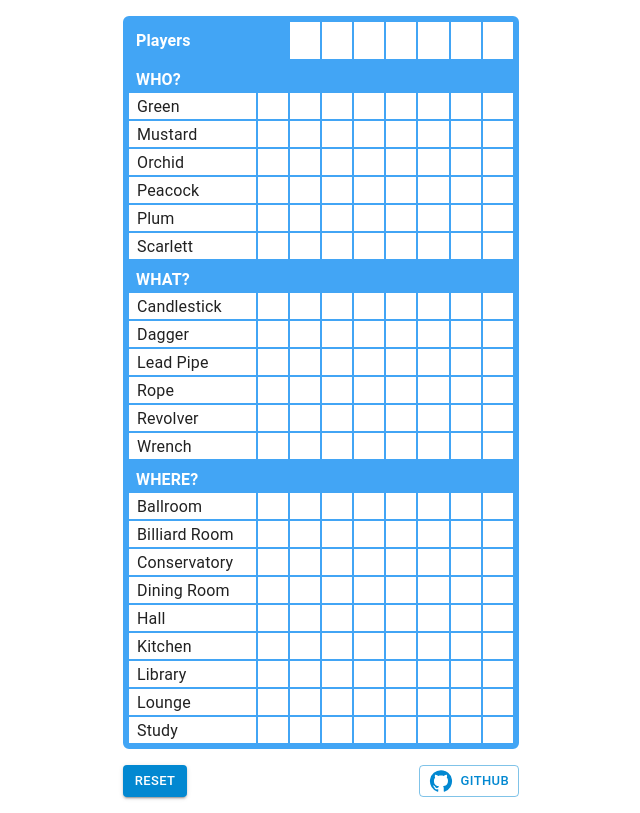
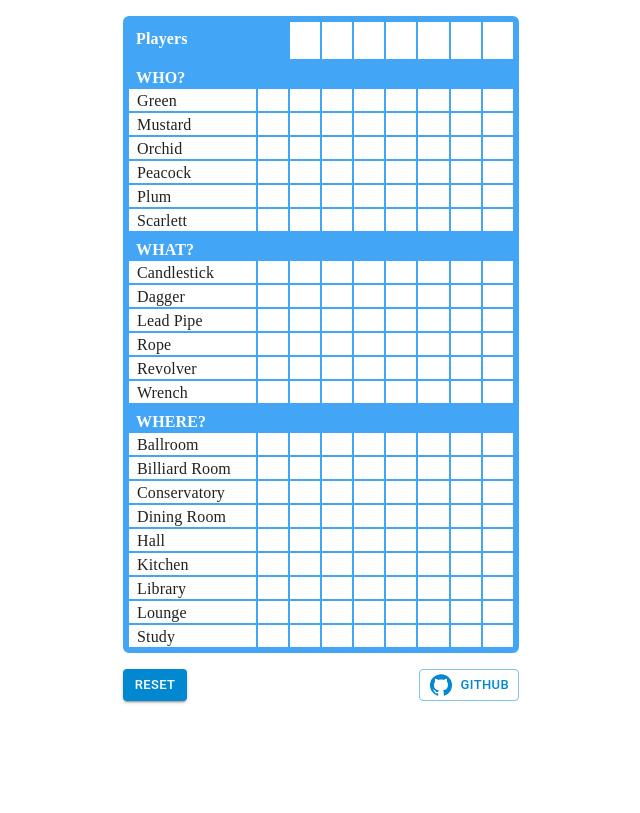
Before and after one commit to jimnguyen77/clue-sheet, a React (Vite) app: page / in a window 1280 px wide. Shown: the whole page, without its empty margins (319-959 px from the left). Built offline with nearby package versions, Linux system fonts and the light colour scheme.

Commit message:
update to match the harry potter equivalent that uses multiple markings

```diff
--- a/src/common/data.constants.ts
+++ b/src/common/data.constants.ts
@@ -1,5 +1,7 @@
 // change checkmark symbol here
 export const CheckMark = '✓';
+export const QuestionMark = '?';
+export const XMark = '✗';
 
 // change player names here
 export const PLAYERS = ['Green', 'Mustard', 'Orchid', 'Peacock', 'Plum', 'Scarlett'];
--- a/src/common/row-item.component.tsx
+++ b/src/common/row-item.component.tsx
@@ -1,13 +1,21 @@
 import { Fragment } from 'react';
 import { Grid, Theme } from '@mui/material';
-import { CheckMark, NumBoxes } from './data.constants';
+import { CheckMark, NumBoxes, QuestionMark, XMark } from './data.constants';
 import { gridSectionTitleStyle, gridCheckboxStyle } from './styles.constants';
+
+// Define the different states
+const BoxStates = {
+  BLANK: 0,
+  CHECKMARK: 1,
+  X_MARK: 2,
+  QUESTION_MARK: 3,
+};
 
 type RowItemProps = {
   boxIndex: number;
-  boxes: boolean[][];
+  boxes: number[][];
   name: string;
-  setBoxes: React.Dispatch<React.SetStateAction<boolean[][]>>;
+  setBoxes: React.Dispatch<React.SetStateAction<number[][]>>;
   theme: Theme;
 };
 
@@ -16,9 +24,7 @@ const RowItem = ({ boxIndex, boxes, name, setBoxes, theme }: RowItemProps) => (
     <Grid item xs={4} sx={gridSectionTitleStyle(theme)}>
       {name}
     </Grid>
-    {Array(NumBoxes.CHECK_BOXES)
-      .fill(null)
-      .map((_, index) => (
+    {Array.from({ length: NumBoxes.CHECK_BOXES }).map((_, index) => (
       <Grid
         item
         xs={1}
@@ -26,11 +32,15 @@ const RowItem = ({ boxIndex, boxes, name, setBoxes, theme }: RowItemProps) => (
         sx={gridCheckboxStyle(theme)}
         onClick={() => {
           const newBoxes = boxes.map((row) => row.slice());
-            newBoxes[boxIndex][index] = !newBoxes[boxIndex][index];
+          // Cycle through the states
+          newBoxes[boxIndex][index] = (newBoxes[boxIndex][index] + 1) % 4;
           setBoxes(newBoxes);
         }}
       >
-          {boxes[boxIndex][index] ? CheckMark : ''}
+        {/* Display the symbol based on the current state */}
+        {boxes[boxIndex][index] === BoxStates.CHECKMARK && CheckMark}
+        {boxes[boxIndex][index] === BoxStates.X_MARK && XMark}
+        {boxes[boxIndex][index] === BoxStates.QUESTION_MARK && QuestionMark}
       </Grid>
     ))}
   </Fragment>
--- a/src/common/section.component.tsx
+++ b/src/common/section.component.tsx
@@ -4,10 +4,10 @@ import RowItem from './row-item.component';
 import { gridTitleStyle } from './styles.constants';
 
 type SectionProps = {
-  boxes: boolean[][];
+  boxes: number[][];
   items: string[];
   rowIndex: number;
-  setBoxes: React.Dispatch<React.SetStateAction<boolean[][]>>;
+  setBoxes: React.Dispatch<React.SetStateAction<number[][]>>;
   theme: Theme;
   title: string;
 };
--- a/src/common/styles.constants.ts
+++ b/src/common/styles.constants.ts
@@ -23,6 +23,7 @@ export const gridCheckboxStyle = (theme: Theme) => ({
 export const gridSectionTitleStyle = (theme: Theme) => ({
   ...gridBorderStyle(theme),
   paddingTop: '2px !important',
+  whiteSpace: 'nowrap',
 });
 
 export const gridTitleStyle = (theme: Theme) => ({
@@ -34,8 +35,9 @@ export const mainStyle = {
   alignItems: 'center',
   display: 'flex',
   flexDirection: 'column',
+  fontFamily: 'serif',
   justifyContent: 'center',
-  minHeight: '100vh',
+  lineHeight: '1.25',
   userSelect: 'none',
 };
 
```
Lines whose indentation alone changed are shown as unchanged.
